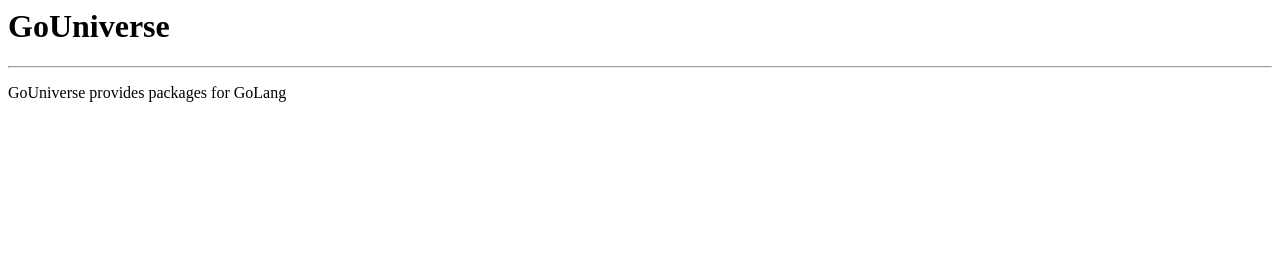
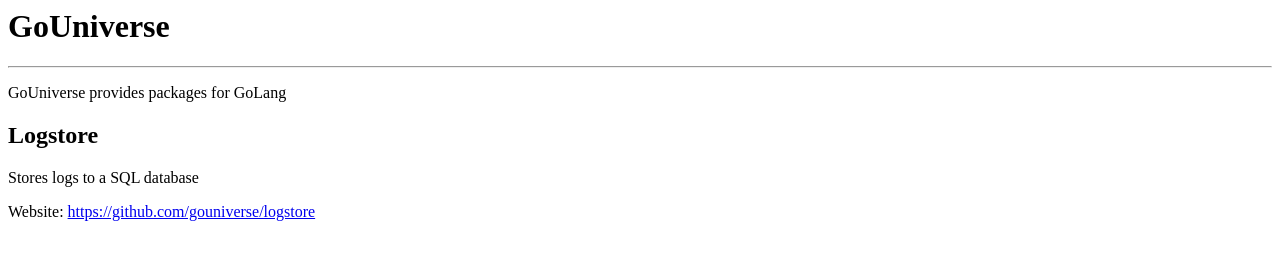
Before and after one commit to gouniverse/gouniverse.github.io, a plain HTML site: page index.html in a window 1280 px wide. Drawn offline with Linux system fonts and the light colour scheme.

Commit message:
Update index.html

```diff
--- a/index.html
+++ b/index.html
@@ -5,5 +5,16 @@
     <p>
       GoUniverse provides packages for GoLang
     </p>
+
+    <h2>
+      Logstore
+    </h2>
+    <p>
+      Stores logs to a SQL database
+    </p>
+    <p>
+      Website:
+      <a href="https://github.com/gouniverse/logstore" target="_blank">https://github.com/gouniverse/logstore</a>
+    </p>
   </body>
 </html>
```
